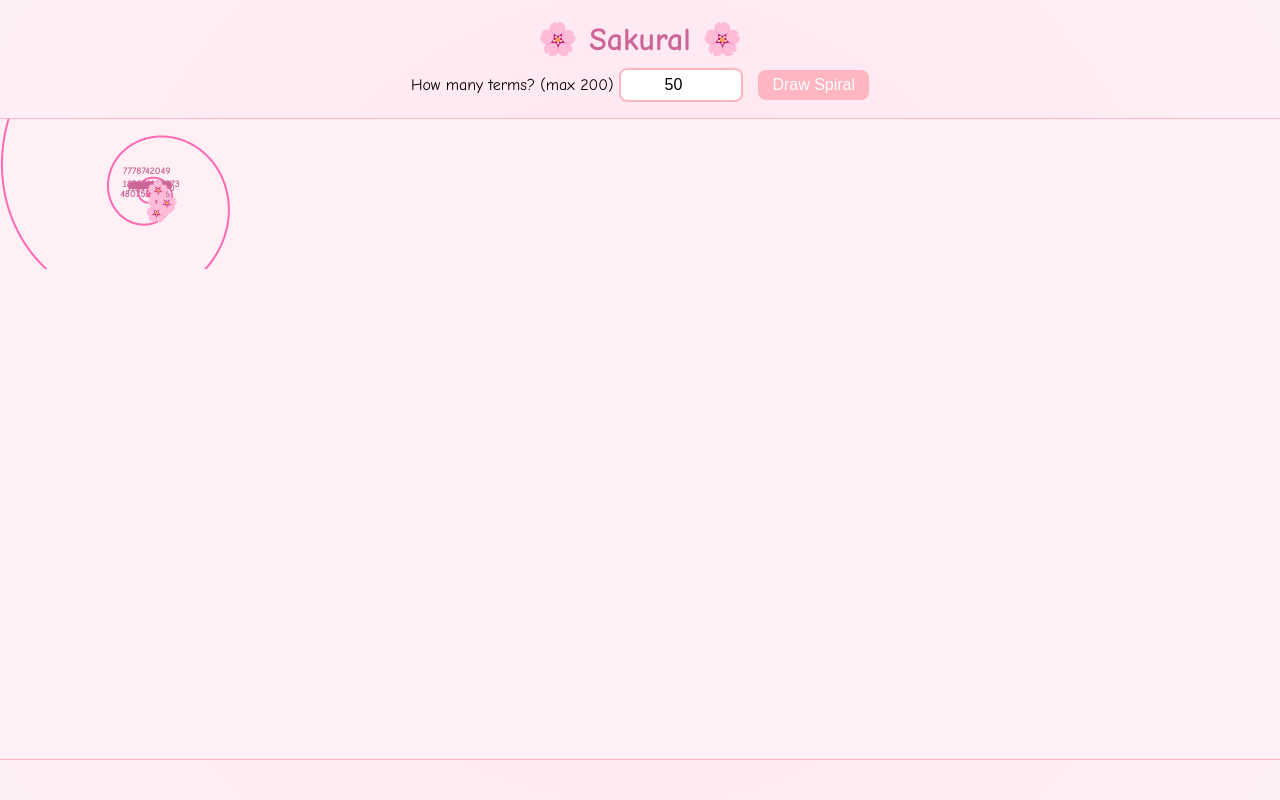
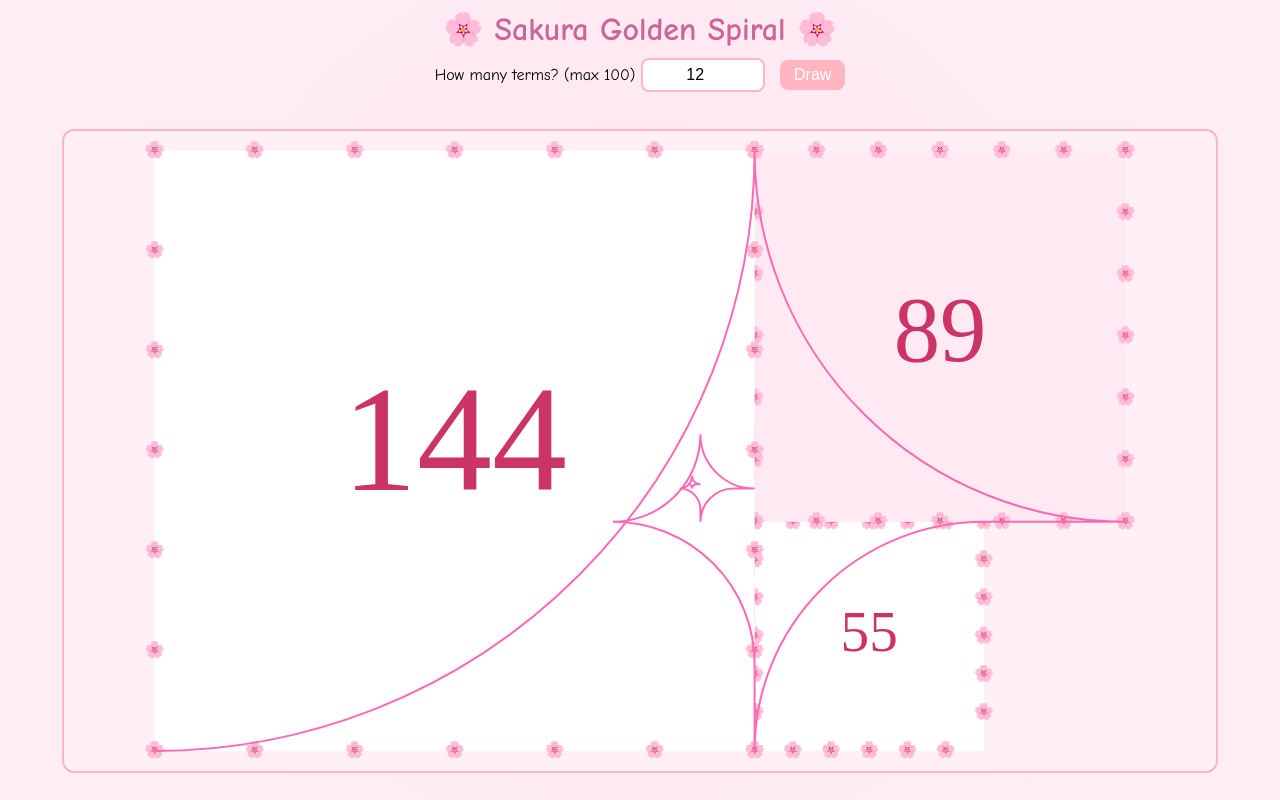
Before and after one commit to Kitthinut/Fibonacci_Sequence, a plain HTML site: page index.html in a window 1280 px wide. Drawn offline with Linux system fonts and the light colour scheme.

Commit message:
Update index.html

```diff
--- a/index.html
+++ b/index.html
@@ -2,7 +2,7 @@
 <html lang="en">
   <head>
     <meta charset="UTF-8" />
-<title>🌸 Sakura Golden Ratio 🌸</title>
+    <title>🌸 Sakura Golden Ratio Spiral 🌸</title>
     <style>
       body {
         margin: 0;
@@ -18,11 +18,10 @@
       h1 {
         color: #cc6699;
         font-size: 2rem;
-    margin-top: 20px;
-    margin-bottom: 10px;
+        margin: 10px;
       }
       .controls {
-    margin-bottom: 1rem;
+        margin-bottom: 10px;
       }
       input[type="number"] {
         padding: 6px 10px;
@@ -46,160 +45,149 @@
         background-color: #e89eb4;
       }
       #container {
-    position: relative;
+        flex: 1;
+        display: flex;
+        justify-content: center;
+        align-items: center;
         width: 100%;
-    max-width: 1920px;
-    height: 80vh;
-    border: 1px solid #ffb6c1;
-    background: #fff0f5;
+        height: 100%;
         overflow: hidden;
       }
       canvas {
-    position: absolute;
-    top: 0;
-    left: 0;
-    z-index: 0;
-    user-select: none;
-  }
-  #spiral {
-    position: absolute;
-    top: 0;
-    left: 0;
-    width: 100%;
-    height: 100%;
-    z-index: 1;
-    user-select: none;
-  }
-  .sakura {
-    position: absolute;
-    font-size: 18px;
-    transition: transform 0.3s ease;
-    user-select: none;
-  }
-  .sakura:hover {
-    transform: scale(1.5) rotate(10deg);
-  }
-  .label {
-    position: absolute;
-    font-size: 10px;
-    color: #cc6699;
-    user-select: none;
-    font-weight: bold;
-    pointer-events: none;
-    transform: translate(-50%, -120%);
-    white-space: nowrap;
+        background: #fff0f5;
+        border: 2px solid #ffb6c1;
+        border-radius: 12px;
       }
     </style>
   </head>
   <body>
-<h1>🌸 Sakural 🌸</h1>
+    <h1>🌸 Sakura Golden Spiral 🌸</h1>
     <div class="controls">
-  <label>How many terms? (max 200)</label>
-  <input type="number" id="fibInput" min="1" max="200" value="50" />
-  <button onclick="drawSpiral()">Draw Spiral</button>
+      <label>How many terms? (max 100)</label>
+      <input type="number" id="fibInput" min="1" max="100" value="12" />
+      <button onclick="drawSpiral()">Draw</button>
     </div>
     <div id="container">
       <canvas id="spiralCanvas"></canvas>
-  <div id="spiral"></div>
     </div>
 
     <script>
-  // Generate Fibonacci sequence
       function fibonacci(n) {
-    const seq = [];
-    if (n >= 1) seq.push(0);
-    if (n >= 2) seq.push(1);
-    for (let i = 2; i < n; i++) {
-      seq.push(seq[i - 1] + seq[i - 2]);
+        const seq = [1, 1];
+        for (let i = 2; i < n; i++) seq.push(seq[i - 1] + seq[i - 2]);
+        return seq.slice(0, n);
       }
-    return seq;
-  }
+
+      // Pre-render tiny sakura blossom onto an offscreen canvas for speed
+      const sakuraCanvas = document.createElement("canvas");
+      sakuraCanvas.width = 20;
+      sakuraCanvas.height = 20;
+      const sctx = sakuraCanvas.getContext("2d");
+      sctx.font = "16px Comic Sans MS";
+      sctx.textAlign = "center";
+      sctx.textBaseline = "middle";
+      sctx.fillText("🌸", 10, 10);
+      const sakuraPattern = sakuraCanvas;
 
       function drawSpiral() {
         const input = document.getElementById("fibInput");
         let n = parseInt(input.value);
-    if (isNaN(n) || n < 1) n = 50;
-    if (n > 200) n = 200;
+        if (isNaN(n) || n < 1) n = 12;
+        if (n > 100) n = 100;
 
         const fib = fibonacci(n);
-    const spiral = document.getElementById("spiral");
         const canvas = document.getElementById("spiralCanvas");
+        canvas.width = window.innerWidth * 0.9;
+        canvas.height = window.innerHeight * 0.8;
         const ctx = canvas.getContext("2d");
+        ctx.clearRect(0, 0, canvas.width, canvas.height);
 
-    // Resize canvas
-    canvas.width = canvas.offsetWidth;
-    canvas.height = canvas.offsetHeight;
+        let x = canvas.width / 2;
+        let y = canvas.height / 2;
+        let dir = 0;
+        let positions = [{ x, y, size: fib[0] }];
+        let minX = x, maxX = x + fib[0], minY = y, maxY = y + fib[0];
 
-    const width = canvas.width;
-    const height = canvas.height;
-    const centerX = width / 2;
-    const centerY = height / 2;
-
-    spiral.innerHTML = "";
-    ctx.clearRect(0, 0, width, height);
-
-    const a = 2;
-    const phi = (1 + Math.sqrt(5)) / 2;
-    const goldenAngle = Math.PI * (3 - Math.sqrt(5));
-    const b = Math.log(phi) / goldenAngle;
-
-    // Compute points
-    const points = [];
-    for (let i = 0; i < fib.length; i++) {
-      const theta = i * goldenAngle;
-      const r = a * Math.exp(b * theta);
-      const x = r * Math.cos(theta);
-      const y = r * Math.sin(theta);
-      points.push({ x, y });
+        for (let i = 1; i < fib.length; i++) {
+          const size = fib[i];
+          let prev = positions[i - 1];
+          let nx = prev.x, ny = prev.y;
+          if (dir === 0) nx = prev.x + prev.size;
+          else if (dir === 1) ny = prev.y - size;
+          else if (dir === 2) nx = prev.x - size;
+          else if (dir === 3) ny = prev.y + prev.size;
+          positions.push({ x: nx, y: ny, size });
+          minX = Math.min(minX, nx);
+          maxX = Math.max(maxX, nx + size);
+          minY = Math.min(minY, ny);
+          maxY = Math.max(maxY, ny + size);
+          dir = (dir + 1) % 4;
         }
 
-    // Find max X/Y for scaling
-    let maxX = 0, maxY = 0;
-    for (const p of points) {
-      if (Math.abs(p.x) > maxX) maxX = Math.abs(p.x);
-      if (Math.abs(p.y) > maxY) maxY = Math.abs(p.y);
+        const padding = 20;
+        const totalW = maxX - minX;
+        const totalH = maxY - minY;
+        const scale = Math.min(
+          (canvas.width - 2 * padding) / totalW,
+          (canvas.height - 2 * padding) / totalH
+        );
+        const offsetX = (canvas.width - totalW * scale) / 2 - minX * scale;
+        const offsetY = (canvas.height - totalH * scale) / 2 - minY * scale;
+
+        ctx.textAlign = "center";
+        ctx.textBaseline = "middle";
+
+        // Draw squares with sakura borders
+        positions.forEach((p, i) => {
+          const sx = p.x * scale + offsetX;
+          const sy = p.y * scale + offsetY;
+          const s = p.size * scale;
+
+          // pastel fill
+          ctx.fillStyle = i % 2 === 0 ? "#ffeaf4" : "#fff";
+          ctx.fillRect(sx, sy, s, s);
+
+          // sakura blossoms along edges
+          const step = Math.max(20, s / 6);
+          for (let dx = 0; dx <= s; dx += step) {
+            ctx.drawImage(sakuraPattern, sx + dx - 10, sy - 10, 20, 20); // top
+            ctx.drawImage(sakuraPattern, sx + dx - 10, sy + s - 10, 20, 20); // bottom
           }
-    const padding = 60;
-    const scale = Math.min((width/2 - padding)/maxX, (height/2 - padding)/maxY);
+          for (let dy = 0; dy <= s; dy += step) {
+            ctx.drawImage(sakuraPattern, sx - 10, sy + dy - 10, 20, 20); // left
+            ctx.drawImage(sakuraPattern, sx + s - 10, sy + dy - 10, 20, 20); // right
+          }
 
-    // Draw spiral curve
-    ctx.beginPath();
+          // number in center (dynamic size)
+          ctx.font = `${Math.max(10, s / 4)}px Comic Sans MS`;
+          ctx.fillStyle = "#cc3366";
+          ctx.fillText(fib[i], sx + s / 2, sy + s / 2);
+        });
+
+        // Draw spiral arcs
         ctx.strokeStyle = "#ff69b4";
         ctx.lineWidth = 2;
-    const lastTheta = (fib.length - 1) * goldenAngle;
-    const thetaMax = lastTheta + 5 * goldenAngle;
-    for (let theta = 0; theta <= thetaMax; theta += 0.01) {
-      const r = a * Math.exp(b * theta) * scale;
-      const x = centerX + r * Math.cos(theta);
-      const y = centerY + r * Math.sin(theta);
-      if (theta === 0) ctx.moveTo(x, y);
-      else ctx.lineTo(x, y);
+        ctx.beginPath();
+
+        dir = 0;
+        for (let i = 0; i < positions.length; i++) {
+          const p = positions[i];
+          const sx = p.x * scale + offsetX;
+          const sy = p.y * scale + offsetY;
+          const s = p.size * scale;
+          let cx, cy, startAngle, endAngle;
+          if (dir === 0) { cx = sx; cy = sy + s; startAngle = 1.5 * Math.PI; endAngle = 2 * Math.PI; }
+          else if (dir === 1) { cx = sx + s; cy = sy + s; startAngle = Math.PI; endAngle = 1.5 * Math.PI; }
+          else if (dir === 2) { cx = sx + s; cy = sy; startAngle = 0.5 * Math.PI; endAngle = Math.PI; }
+          else if (dir === 3) { cx = sx; cy = sy; startAngle = 0; endAngle = 0.5 * Math.PI; }
+          ctx.arc(cx, cy, s, startAngle, endAngle);
+          dir = (dir + 1) % 4;
         }
         ctx.stroke();
-
-    // Draw blossoms and labels
-    for (let i = 0; i < points.length; i++) {
-      const x = centerX + points[i].x * scale;
-      const y = centerY + points[i].y * scale;
-
-      const blossom = document.createElement("div");
-      blossom.className = "sakura";
-      blossom.textContent = "🌸";
-      blossom.style.left = `${x}px`;
-      blossom.style.top = `${y}px`;
-      spiral.appendChild(blossom);
-
-      const label = document.createElement("div");
-      label.className = "label";
-      label.textContent = fib[i];
-      label.style.left = `${x}px`;
-      label.style.top = `${y}px`;
-      spiral.appendChild(label);
-    }
       }
 
-  // Draw default on load
       drawSpiral();
+      window.addEventListener("resize", drawSpiral);
     </script>
   </body>
 </html>
```
Lines whose indentation alone changed are shown as unchanged.
